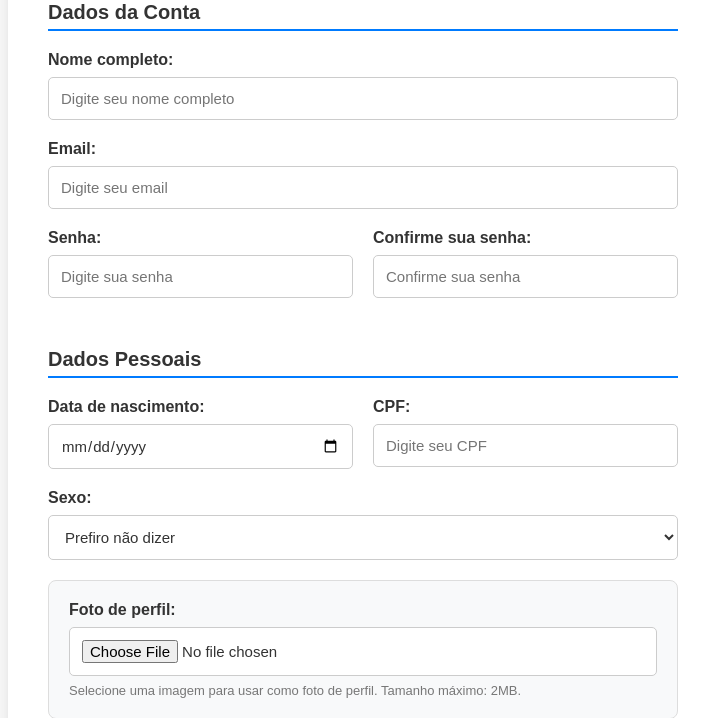
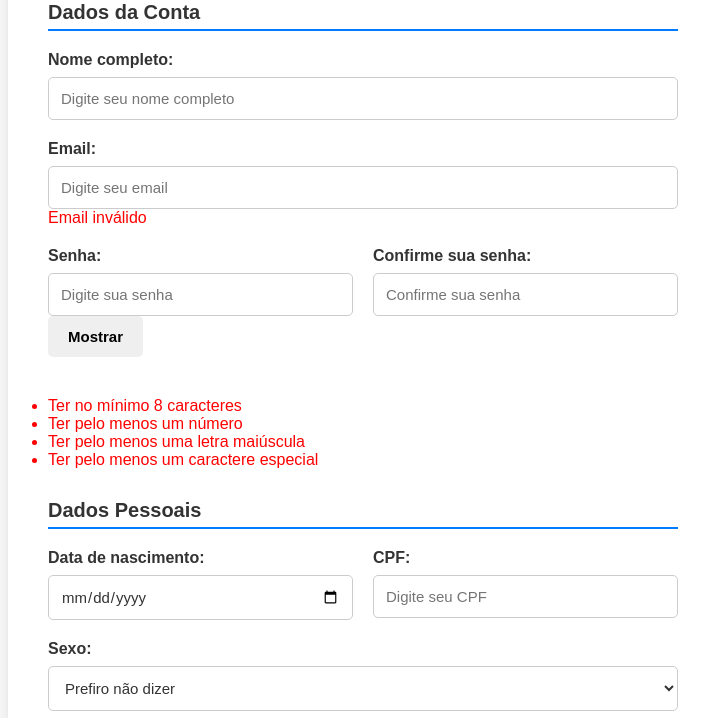
Before and after one commit to Shiver30/sitenew, a PHP site: page /cadastro/cadastro_usuario.php in a window 1280 px wide. Shown: the part 272-990 px from the top of the page, without its empty margins (277-986 px from the left). Run offline with PHP 8.4, Linux system fonts and the light colour scheme; data comes from the database, SQL or seed files in the repository; data that the repository does not hold is empty.

Commit message:
Validação atualizada
Alterações no formulário de cadastro
Senha:
Validação de senha com caracteres mínimos, letra maiúscula, número, caractere especial.

Email:
validação "forte" do email digitado pelo usuário

```diff
--- a/html/cadastro/cadastro_usuario.php
+++ b/html/cadastro/cadastro_usuario.php
@@ -334,6 +334,14 @@ if (isset($_POST['enviar'])) {
                 flex-direction: column;
             }
         }
+
+        .invalido {
+            color: red;
+        }
+
+        .valido {
+            color: green;
+        }
     </style>
 
 </head>
@@ -387,7 +395,10 @@ if (isset($_POST['enviar'])) {
                     <div class="campo">
                         <label for="email">Email:</label>
                         <input type="email" id="email" name="email" placeholder="Digite seu email" required>
+                        <p id="regra-email" class="invalido">Email inválido</p>
                     </div>
+
+
 
 
                     <!-- SENHAS -->
@@ -395,6 +406,7 @@ if (isset($_POST['enviar'])) {
                         <div class="campo">
                             <label for="senha">Senha:</label>
                             <input type="password" id="senha" name="senha" placeholder="Digite sua senha" required>
+                            <button type="button" id="btn-mostrarSenha" class="btn">Mostrar</button>
                         </div>
 
 
@@ -402,6 +414,16 @@ if (isset($_POST['enviar'])) {
                             <label for="senhaConfirmacao"> Confirme sua senha: </label>
                             <input type="password" id="senhaConfirmacao" name="senhaConfirmacao" placeholder="Confirme sua senha" required>
                         </div>
+
+                        <div class="">
+                            <ul>
+                                <li id="regra-quantidade" class="invalido">Ter no mínimo 8 caracteres</li>
+                                <li id="regra-numero" class="invalido">Ter pelo menos um número </li>
+                                <li id="regra-maiuscula" class="invalido">Ter pelo menos uma letra maiúscula</li>
+                                <li id="regra-especial" class="invalido">Ter pelo menos um caractere especial</li>
+                            </ul>
+                        </div>
+
                     </div>
                 </div>
 
@@ -484,6 +506,8 @@ if (isset($_POST['enviar'])) {
 
             <script>
                 // Função de validar senha
+
+
                 function validarSenha() {
                     const senha = document.getElementById("senha").value;
                     const senhaConfirmacao = document.getElementById("senhaConfirmacao").value;
@@ -493,6 +517,66 @@ if (isset($_POST['enviar'])) {
                     }
                     return true;
                 }
+
+                function validar(regra, valor) {
+                    if (valor) {
+                        regra.classList.remove('invalido');
+                        regra.classList.add('valido');
+                    } else {
+                        regra.classList.remove('valido');
+                        regra.classList.add('invalido');
+                    }
+                }
+
+                const campoSenha = document.getElementById('senha');
+                const quantidade = document.getElementById('regra-quantidade');
+                const numero = document.getElementById('regra-numero');
+                const maiuscula = document.getElementById('regra-maiuscula');
+                const especial = document.getElementById('regra-especial');
+                const botaoMostrarSenha = document.getElementById('btn-mostrarSenha');
+
+
+                campoSenha.addEventListener('input', () => {
+                    const tamanhoMinimo = campoSenha.value.length >= 8;
+                    const temNumero = /[0-9]/.test(campoSenha.value);
+                    const temMaiuscula = /[A-Z]/.test(campoSenha.value);
+                    const temEspecial = /[^A-Za-z0-9]/.test(campoSenha.value);
+
+                    validar(quantidade, tamanhoMinimo);
+                    validar(numero, temNumero);
+                    validar(maiuscula, temMaiuscula);
+                    validar(especial, temEspecial);
+                })
+
+                botaoMostrarSenha.addEventListener('click', () => {
+                    if (campoSenha.type == 'password') {
+                        campoSenha.type = 'text';
+                        botaoMostrar.textContent = 'Ocultar';
+                    } else {
+                        campoSenha.type = 'password';
+                        botaoMostrar.textContent = 'Mostrar';
+                    }
+                })
+
+                const campoEmail = document.getElementById('email');
+                const regraEmail = document.getElementById('regra-email');
+
+                campoEmail.addEventListener('input', () => {
+                    // Verifica se o email possui um formato básico válido
+                    const emailValido = /^[^\s@]+@[^\s@]+\.[^\s@]+$/.test(campoEmail.value);
+
+                    // Altera a cor da regra de acordo com o resultado
+                    validar(regraEmail, emailValido);
+
+                    // Altera o texto exibido para o usuário
+                    if (emailValido) {
+                        regraEmail.textContent = 'Email válido';
+                    } else {
+                        regraEmail.textContent = 'Email inválido';
+                    }
+                });
+
+
 
                 // função da cidade e estado nas opções
                 const cidades = <?= json_encode($cidades); ?>;
```
